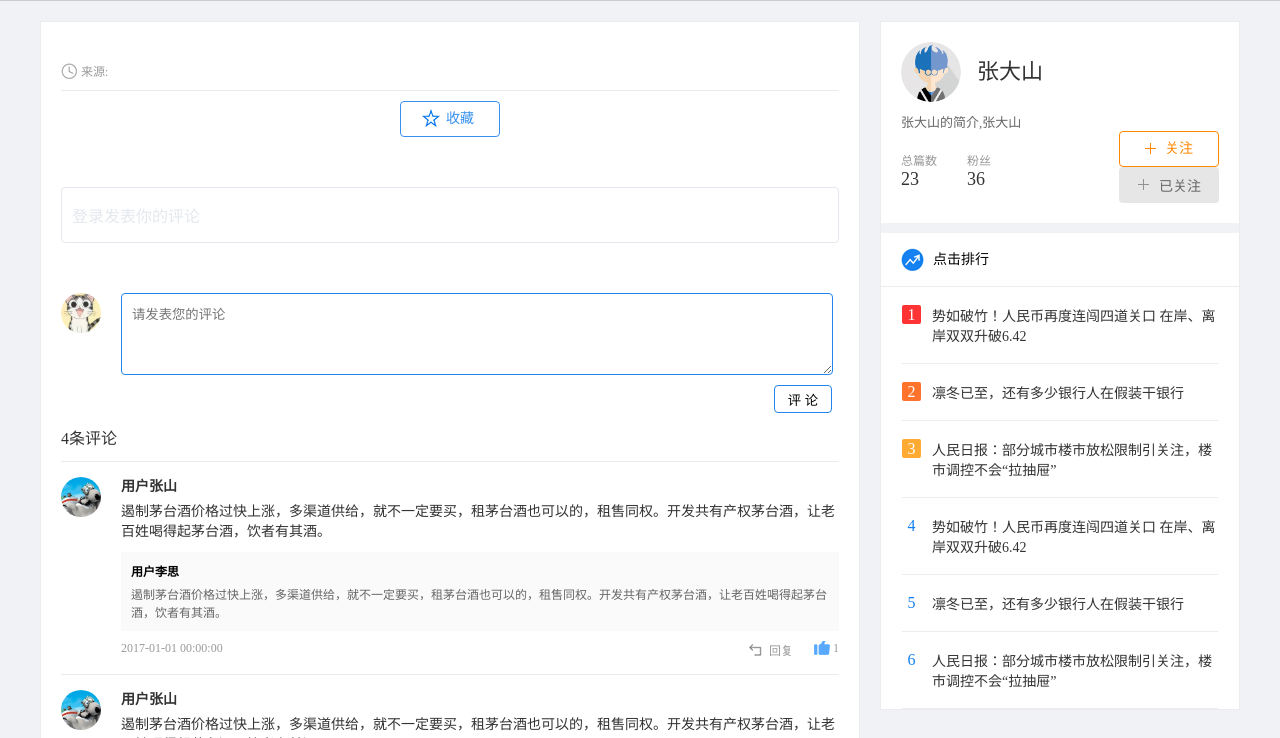
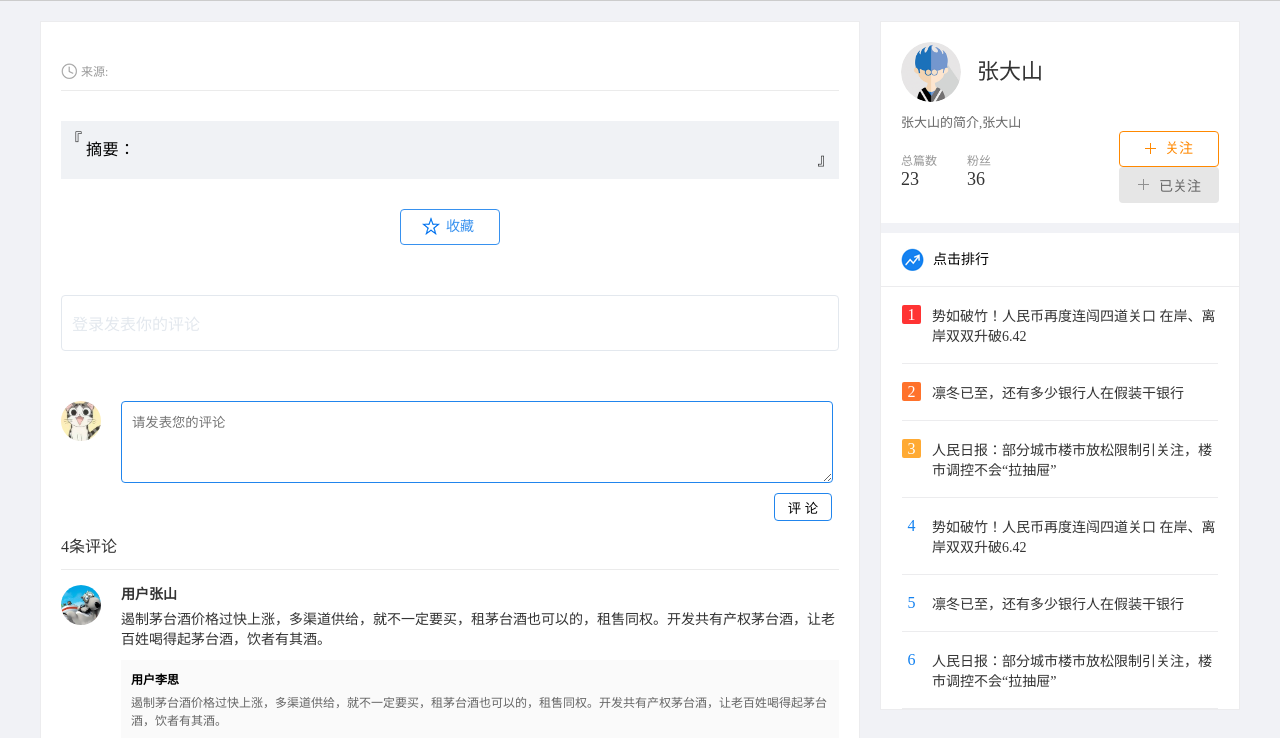
Before and after one commit to hmh-python/information_hmh, a Python web app: template info/templates/news/detail.html in a window 1280 px wide. Shown: the part 59-797 px from the top of the page. Run offline with Jinja, Linux system fonts and the light colour scheme; the template is opened without the code that fills it, so the values that code supplies are empty.

Commit message:
完善内容详细信息

```diff
--- a/info/templates/news/detail.html
+++ b/info/templates/news/detail.html
@@ -45,14 +45,13 @@
                 <span class="time_souce fl">{{ data.news_info.create_time }} 来源: {{ data.news_info.source }}</span>
                 <span class="comment fr">{{ data.news_info.comments_count }}</span>
             </div>
-            {{ data.news_info.content |safe }}
 
-{#            <p class="summary">#}
-{#                摘要：昨天终结十一连阳之后，今天A股迅速重拾涨势，沪指收涨0.8%创逾两个月新高。房地产板块集体走强，尾盘更是放量大涨，万科A一度逼近涨停，最终收涨8.4%，股价创历史新高。#}
-{#            </p>#}
+            <p class="summary">
+                摘要：{{ data.news_info.digest }}
+            </p>
 {##}
 {#            <h4>恒指创收盘历史新高</h4>#}
-{##}
+            {{ data.news_info.content |safe }}
 {#            <p>#}
 {#            港股方面今天表现强劲，开年以来的上涨势头仍然延续，恒指收涨1.8%创下收盘新高。此前恒指的峰值是在2007年10月份盘中触及的31958点。</p>#}
 {#<p>#}
```
